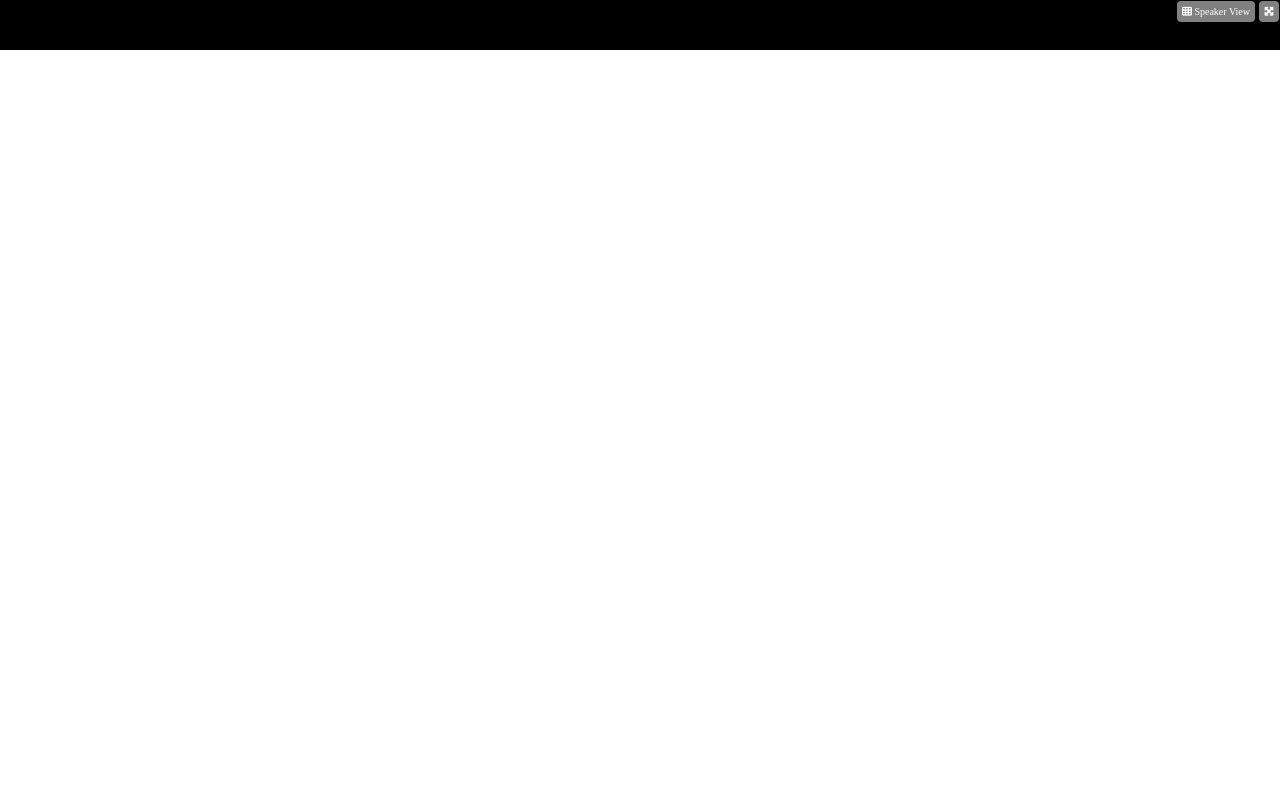
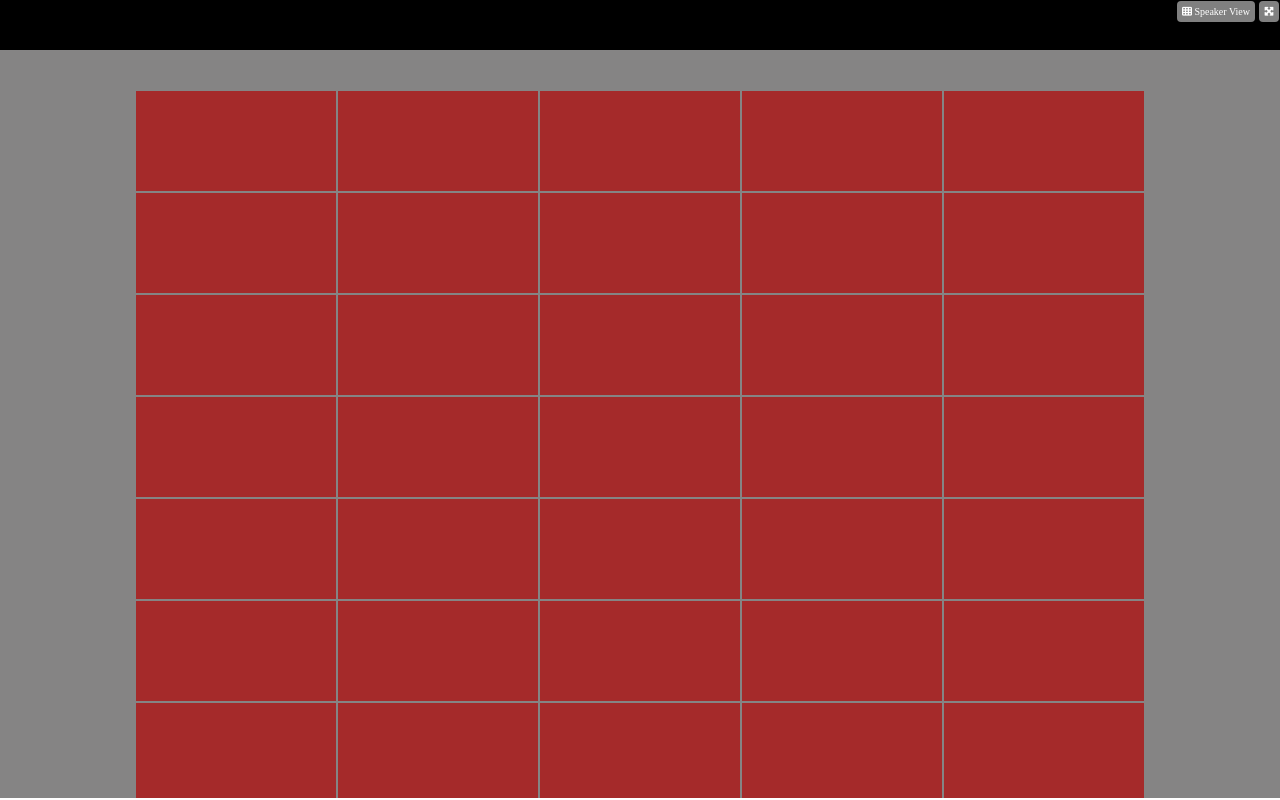
Before and after one commit to GiPisano/html-css-zoom, a plain HTML site: page index.html in a window 1280 px wide. Drawn offline with Linux system fonts and the light colour scheme.

Commit message:
add structure main

```diff
--- a/css/style.css
+++ b/css/style.css
@@ -6,12 +6,15 @@
     box-sizing: border-box;
 }
 
+/* --HEADER-- */
+
 #header{
-    min-height: 50px;
+    height: 50px;
     width: 100%;
     background-color: black;
     text-align: end;
     padding: 1px 1px;
+    position: sticky;
 }
 
 #header span {
@@ -20,4 +23,25 @@
     font-size: 10px;
     padding: 5px;
     border-radius: 4px;
+    cursor: pointer;
 }
+
+/* --MAIN-- */
+
+.container{
+    background-color: rgb(133, 132, 132);
+    height: calc(100vh - 52px);
+    display: flex;
+    justify-content: center;
+    align-items: center;
+    flex-wrap: wrap;
+    padding: 40px ;
+    overflow: scroll;
+}
+
+.card{
+    background-color: brown;
+    margin:  1px;
+    height: 100px;
+    width: 200px;
+}
--- a/index.html
+++ b/index.html
@@ -15,5 +15,70 @@
         <span><i class="fa-solid fa-table-cells"></i> Speaker View</span>
         <span><i class="fa-solid fa-maximize"></i></span>
     </header>
+
+    <main id="main">
+        <div class="container">
+            <div class="card"></div>
+            <div class="card"></div>
+            <div class="card"></div>
+            <div class="card"></div>
+            <div class="card"></div>
+            <div class="card"></div>
+            <div class="card"></div>
+            <div class="card"></div>
+            <div class="card"></div>
+            <div class="card"></div>
+            <div class="card"></div>
+            <div class="card"></div>
+            <div class="card"></div>
+            <div class="card"></div>
+            <div class="card"></div>
+            <div class="card"></div>
+            <div class="card"></div>
+            <div class="card"></div>
+            <div class="card"></div>
+            <div class="card"></div>
+            <div class="card"></div>
+            <div class="card"></div>
+            <div class="card"></div>
+            <div class="card"></div>
+            <div class="card"></div>
+            <div class="card"></div>
+            <div class="card"></div>
+            <div class="card"></div>
+            <div class="card"></div>
+            <div class="card"></div>
+            <div class="card"></div>
+            <div class="card"></div>
+            <div class="card"></div>
+            <div class="card"></div>
+            <div class="card"></div>
+            <div class="card"></div>
+            <div class="card"></div>
+            <div class="card"></div>
+            <div class="card"></div>
+            <div class="card"></div>
+            <div class="card"></div>
+            <div class="card"></div>
+            <div class="card"></div>
+            <div class="card"></div>
+            <div class="card"></div>
+            <div class="card"></div>
+            <div class="card"></div>
+            <div class="card"></div>
+            <div class="card"></div>
+            <div class="card"></div>
+            <div class="card"></div>
+            <div class="card"></div>
+            <div class="card"></div>
+            <div class="card"></div>
+            <div class="card"></div>
+            <div class="card"></div>
+            <div class="card"></div>
+            <div class="card"></div>
+            <div class="card"></div>
+            <div class="card"></div>
+        </div>
+    </main>
 </body>
 </html>
```
